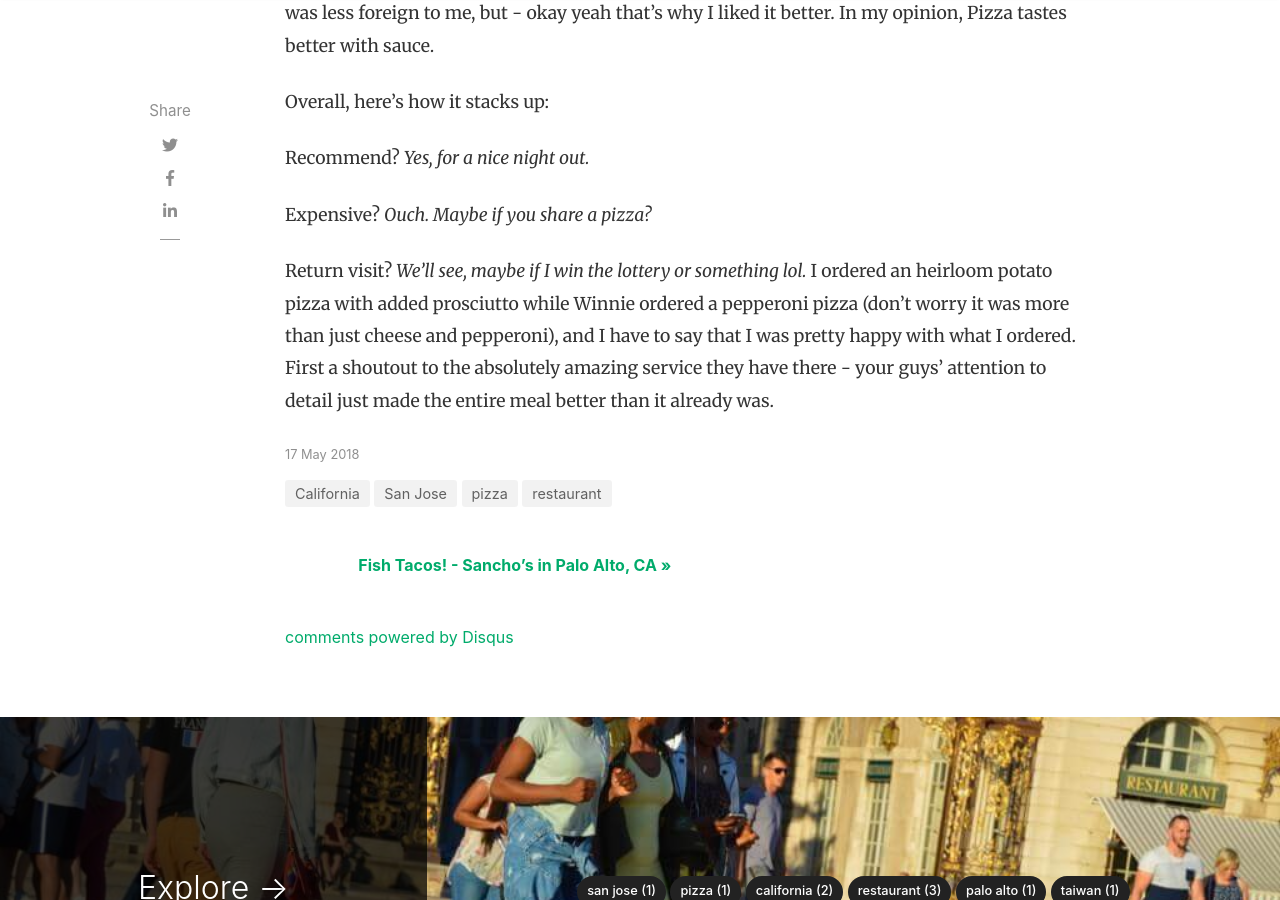
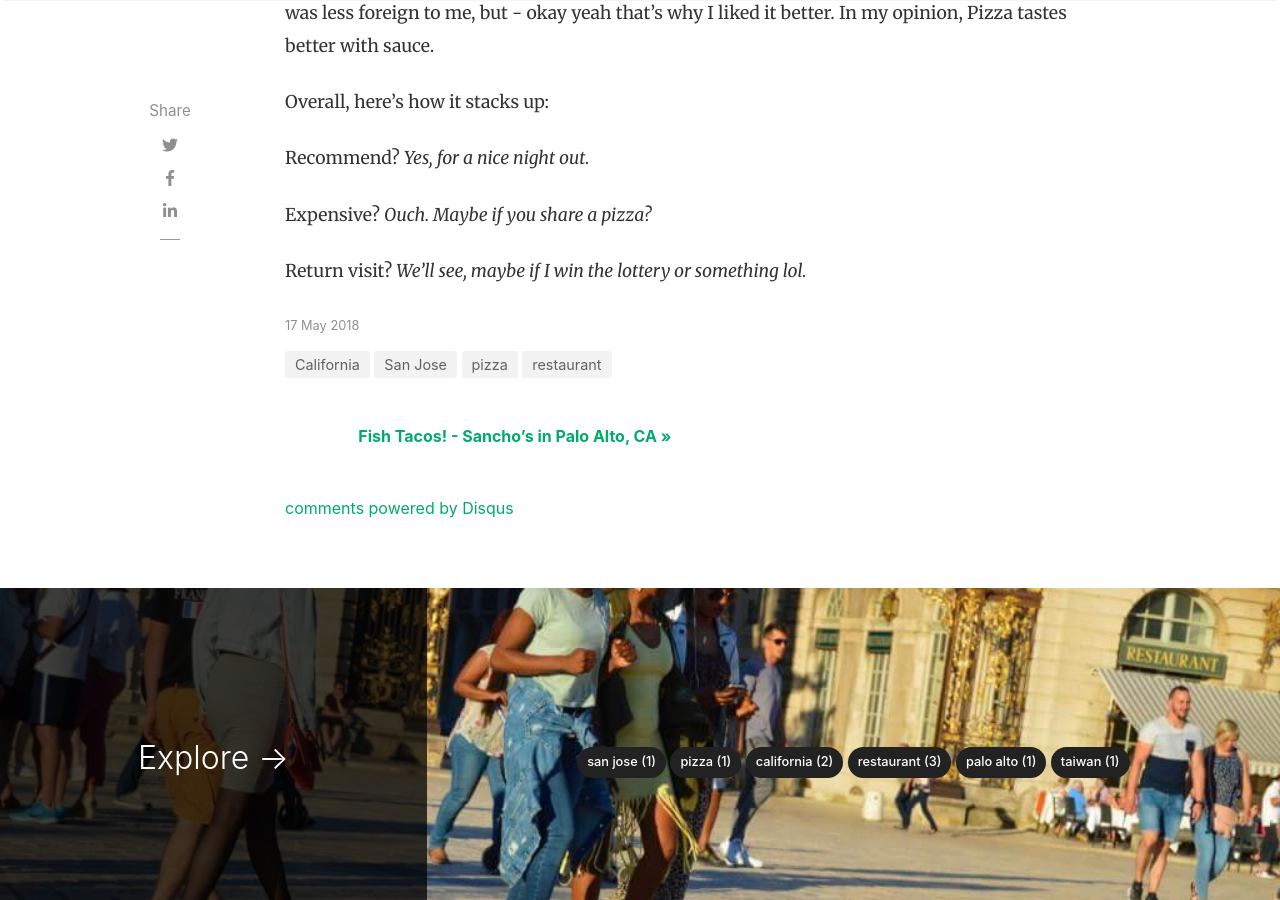
Before and after one commit to fatcat2/stumpyeatsfood-blog, a Jekyll site: the page built from _posts/2018-05-17-antica.md, in a window 1280 px wide and 900 px high, scrolled down 3348 px. Built offline with Jekyll 4.4.1, drawn with Linux system fonts in a browser that asks for light colours; nearby versions of some CDN libraries; comment, search, counter and statistics services are not loaded.

Commit message:
Wed Apr 24 19:29:55 UTC 2019$

```diff
--- a/_posts/2018-05-17-antica.md
+++ b/_posts/2018-05-17-antica.md
@@ -35,4 +35,3 @@ Recommend? *Yes, for a nice night out.*
 Expensive? *Ouch. Maybe if you share a pizza?*
 
 Return visit? *We'll see, maybe if I win the lottery or something lol.*
-I ordered an heirloom potato pizza with added prosciutto while Winnie ordered a pepperoni pizza (don't worry it was more than just cheese and pepperoni), and I have to say that I was pretty happy with what I ordered. First a shoutout to the absolutely amazing service they have there - your guys' attention to detail just made the entire meal better than it already was.
```
